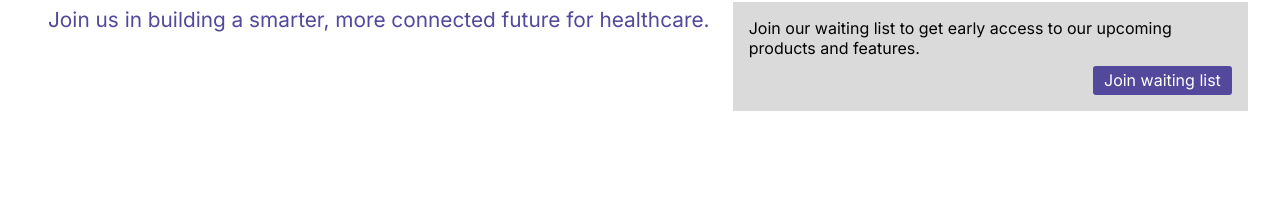
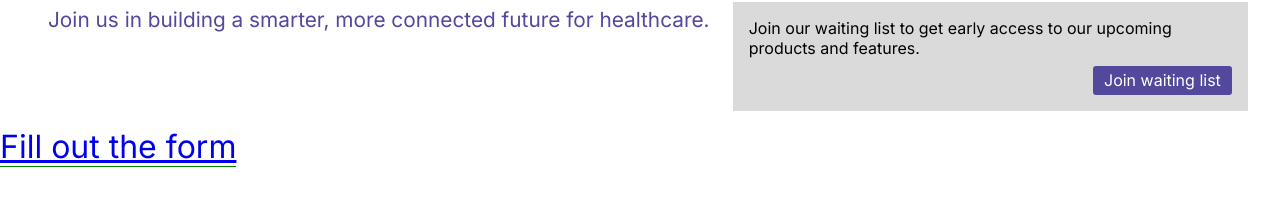
Before and after one commit to axonlinkcode/webpage, a React (Vite) app in the folder frontend/: page / in a window 1280 px wide. Shown: the part 706-923 px from the top of the page. Built offline with nearby package versions, Linux system fonts and the light colour scheme.

Commit message:
google form testing

```diff
--- a/frontend/src/components/nav/Nav.css
+++ b/frontend/src/components/nav/Nav.css
@@ -6,7 +6,6 @@
   padding: 0.5rem 1.3rem 0.5rem 0;
   border-bottom:0.5px solid #a6a6a6;
 }
-
 .nav__container {
   display: flex;
   align-items: center;
--- a/frontend/src/pages/home/Home.jsx
+++ b/frontend/src/pages/home/Home.jsx
@@ -3,7 +3,18 @@ import Hero from "../../components/hero/Hero";
 const Home = () => {
   return (
     <div >
-        <Hero />
+      <Hero />
+      <a
+        href="https://docs.google.com/forms/d/e/1FAIpQLScT3WtfRbrUykC2A6oB5wiA9YUx89-_3qfHDnZLLVUBDrW8AA/viewform?usp=dialog"
+        target="_blank"
+        rel="noopener noreferrer"
+        className="text-blue-600 underline"
+        title="Research Form"
+        style={{ borderBottom: "1px solid green", fontSize:"2rem" }}
+      >
+            Fill out the form
+      </a>
+
     </div>
   );
 };
```
